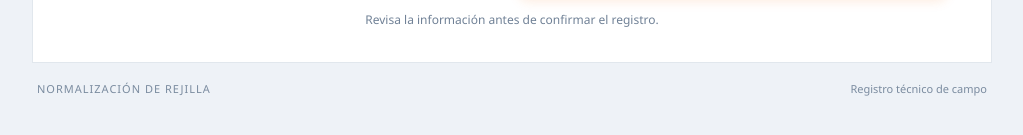
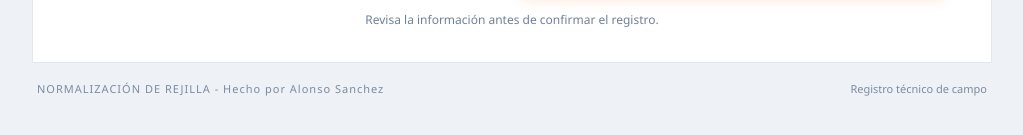
Before and after one commit to neilsanchez1909-lang/Normalizacion_de_rejillas, a website with bundled scripts: page docs/index.html in a window 1280 px wide. Shown: the part 1984-2119 px from the top of the page, without its empty margins (128-1151 px from the left). Built offline with nearby package versions, Linux system fonts and the light colour scheme.

Commit message:
Add files via upload

```diff
--- a/docs/index.html
+++ b/docs/index.html
@@ -7,5 +7,5 @@
 <section class="section"><h3>Detalle de la normalización</h3><div class="field"><label id="rejillas-label">Rejilla intervenida <b>*</b></label><p class="hint">Selecciona una o ambas opciones.</p><div class="checks" role="group" aria-labelledby="rejillas-label" aria-describedby="rejillas-error"><label class="check"><input type="checkbox" name="rejilla" value="Superior"><span>Rejilla superior</span></label><label class="check"><input type="checkbox" name="rejilla" value="Inferior"><span>Rejilla inferior</span></label></div><small class="error" id="rejillas-error"></small></div><div class="grid details"><div class="field"><label for="retiro" id="retiro-label">Retiro <b>*</b></label><select id="retiro" aria-describedby="retiro-error"></select><small class="error" id="retiro-error"></small></div><div class="field"><label for="clasificacion" id="clasificacion-label">Clasificación <b>*</b></label><select id="clasificacion" aria-describedby="clasificacion-error"></select><small class="error" id="clasificacion-error"></small></div></div></section>
 <section class="section"><h3>Observaciones</h3><div class="field"><label for="observacion">Observación</label><p class="hint">Anota cualquier detalle relevante de la intervención (opcional).</p><textarea id="observacion" rows="3" placeholder="Escribe aquí las observaciones..."></textarea></div></section>
 <section class="section evidence"><h3>Fotos o evidencia <b>*</b></h3><p class="hint" id="photo-help">Adjunta entre 1 y 10 fotos. JPEG o PNG · Máximo 10 MB por imagen.</p><div class="drop" id="drop"><span class="camera-icon">＋</span><strong>Agrega la evidencia de la intervención</strong><p>Toma una foto o selecciona imágenes de tu dispositivo.</p><div class="upload-actions"><button type="button" id="upload" class="navy">Subir fotos</button><button type="button" id="take" class="outline">Tomar foto</button></div><span class="hint">También puedes arrastrar tus imágenes aquí</span></div><input id="files" type="file" accept="image/jpeg,image/png" multiple hidden><input id="camera" type="file" accept="image/jpeg,image/png" capture="environment" hidden><div class="photo-foot"><span>Mínimo 1 foto requerida</span><span id="counter">0 / 10 fotos</span></div><small class="error" id="fotos-error"></small><p id="photo-message" class="error" role="status"></p><div id="previews" class="previews"></div></section>
-<div class="actions"><button type="button" id="clear" class="outline">Limpiar formulario</button><button type="submit" id="register" class="orange">Registrar</button></div><p class="footer-note">Revisa la información antes de confirmar el registro.</p></fieldset></form></section><footer class="page-footer">NORMALIZACIÓN DE REJILLA <span>Registro técnico de campo</span></footer></main>
+<div class="actions"><button type="button" id="clear" class="outline">Limpiar formulario</button><button type="submit" id="register" class="orange">Registrar</button></div><p class="footer-note">Revisa la información antes de confirmar el registro.</p></fieldset></form></section><footer class="page-footer">NORMALIZACIÓN DE REJILLA - Hecho por Alonso Sanchez <span>Registro técnico de campo</span></footer></main>
 <dialog id="confirm"><h2 id="dialog-title"></h2><p id="dialog-description"></p><dl id="summary"></dl><div id="access-field" class="field" hidden><label for="access-key">Clave de conexión</label><input id="access-key" type="password" autocomplete="off" placeholder="Clave del servicio de registro"><p class="hint">La clave se usa solo para este envío y no se guarda en el navegador.</p></div><div class="actions"><button id="cancel" class="outline">No, volver</button><button id="yes" class="orange">Sí, registrar</button></div></dialog><script type="module" src="./app.js"></script></body></html>
```
